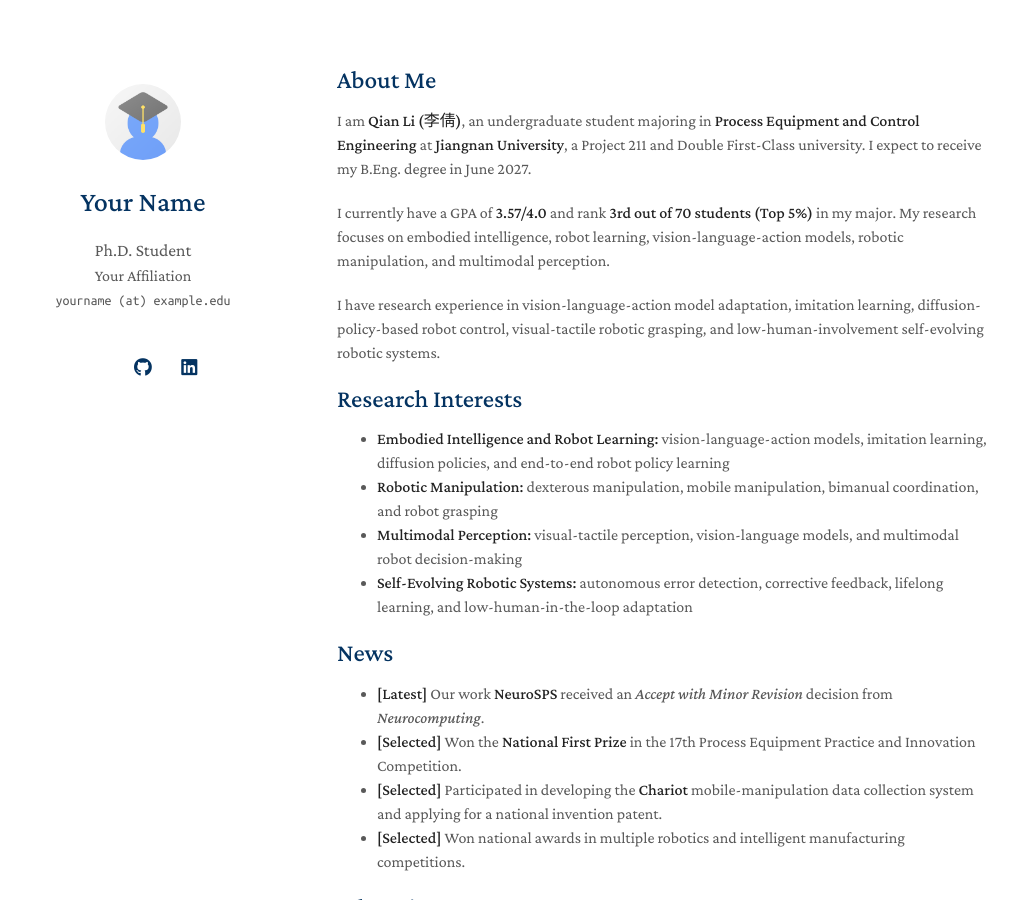
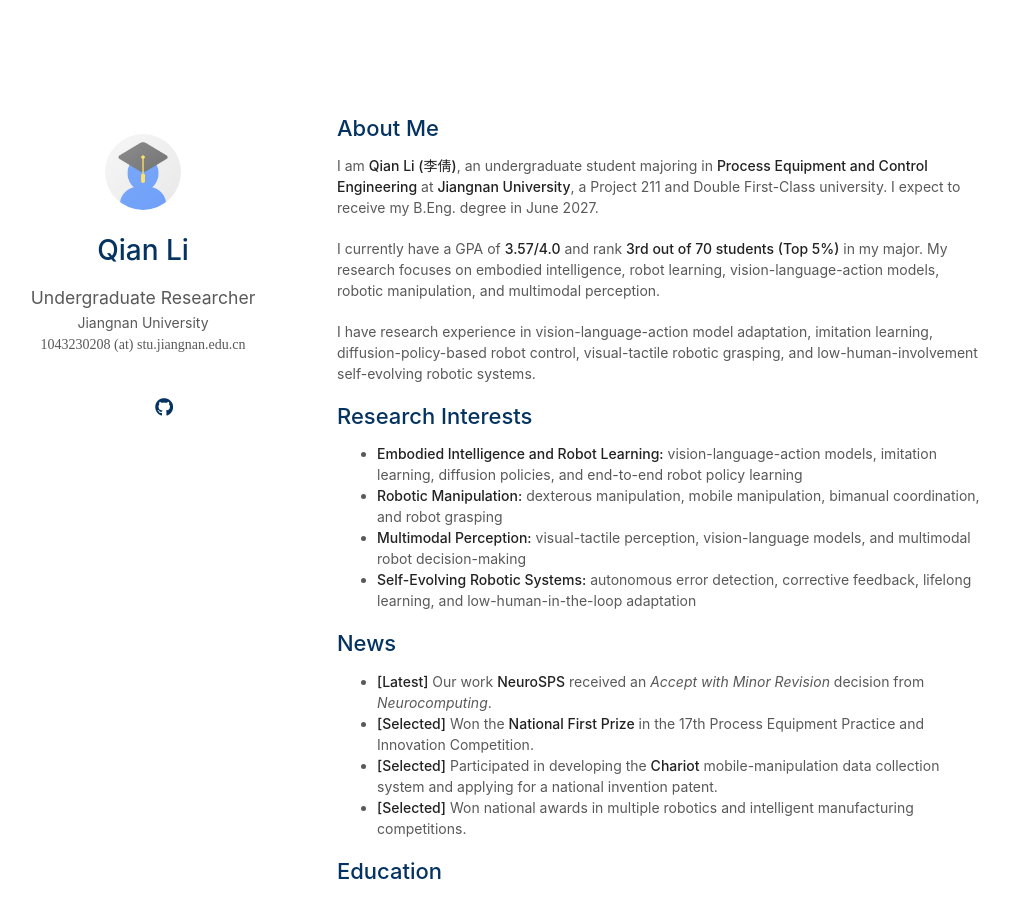
Before and after one commit to QianLi-1118/LiQian-CV, a Jekyll site: the page built from index.md, in a window 1280 px wide and 900 px high. Shown: the whole window, without its empty margins (133-1150 px from the left). Built offline with Jekyll 4.4.1, drawn with Linux system fonts in a browser that asks for light colours; a style sheet for code colours, icons or effects is not loaded; our own code applies the rules of GitHub Pages for plain Markdown files; part of the change alters nothing that is shown.

Commit message:
Update personal information and SEO settings

```diff
--- a/_config.yml
+++ b/_config.yml
@@ -1,50 +1,31 @@
 # Basic Information
-title: Your Name
-position: Ph.D. Student
-affiliation: Your Affiliation
-email: yourname (at) example.edu
+title: "Qian Li"
+position: "Undergraduate Researcher"
+affiliation: "Jiangnan University"
+email: "1043230208 (at) stu.jiangnan.edu.cn"
 
-# Search Engine Optimization (SEO)
-# The following information is used to improve the website traffic from search engines, e.g., Google.
-keywords: minimal light
-description: The Minimal Light is a simple and elegant jekyll theme for academic personal homepage.
-canonical: https://minimal-light-theme.yliu.me/
+# Search Engine Optimization
+keywords: "Qian Li, Embodied Intelligence, Robot Learning, Robotic Manipulation, Vision-Language-Action Models"
+description: "Qian Li is an undergraduate researcher at Jiangnan University, focusing on embodied intelligence, robot learning, and robotic manipulation."
+canonical: "https://qianli-1118.github.io/"
 
 # Links
-# If you don't need one of them, you may delete the corresponding line.
-google_scholar: https://scholar.google.com/
-cv_link: assets/files/curriculum_vitae.pdf
-github_link: https://github.com/
-linkedin: https://www.linkedin.com/
-twitter: https://twitter.com/
+cv_link: "./assets/files/curriculum_vitae.pdf"
+github_link: "https://github.com/qianli-1118/"
 
-# Images (e.g., your profile picture and your website's favicon)
-# "favicon" and "favicon_dark" are used for the light and dark modes, respectively.
-avatar: ./assets/img/avatar.png
-favicon: ./assets/img/favicon.png
-favicon_dark: ./assets/img/favicon-dark.png
+# Images
+avatar: "./assets/img/avatar.png"
+favicon: "./assets/img/favicon.png"
+favicon_dark: "./assets/img/favicon-dark.png"
 
-# Footnote
-# You may use the option to disable the footnote, "Powered by Jekyll and Minimal Light theme."
+# Display Settings
 enable_footnote: true
+auto_dark_mode: true
+font: "Sans Serif"
 
-# Auto Dark Mode
-# You may use the option to disable the automatic dark theme
-auto_dark_mode: true
-
-# Font
-# You can use this option to choose between Serif or Sans Serif fonts.
-font: "Serif" # or "Sans Serif"
-
-# Google Analytics ID
-# Please remove this if you don't use Google Analytics
-google_analytics: UA-111540567-4
-
-# Use this project as a remote theme for GitHub Pages
-# See the guide here: https://docs.github.com/en/pages/setting-up-a-github-pages-site-with-jekyll/adding-a-theme-to-your-github-pages-site-using-jekyll
+# Minimal Light Theme
 remote_theme: yaoyao-liu/minimal-light
 
-# The following files will be removed from the generated website.
 exclude:
   - Gemfile
   - Gemfile.lock
```
